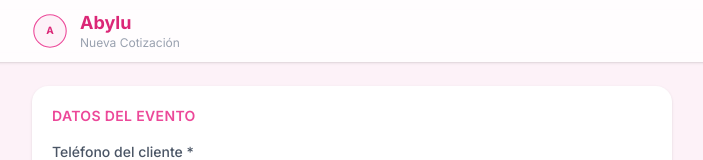
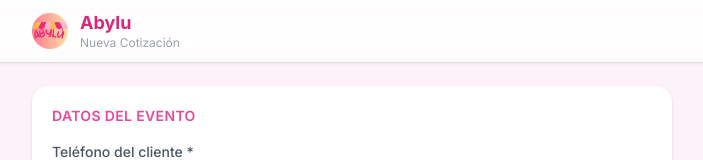
Before and after one commit to inando4/Abylu_Frontend, an Angular app: page /cotizacion in a window 1280 px wide. Shown: the top 160 px of the page, without its empty margins (288-991 px from the left). Built offline with nearby package versions, Linux system fonts and the light colour scheme; no server answers.

Commit message:
Logo de abylu

```diff
--- a/src/app/components/header/header.component.html
+++ b/src/app/components/header/header.component.html
@@ -12,12 +12,8 @@
   <div class="max-w-2xl mx-auto px-4 py-3 flex items-center gap-3">
 
     <!-- Logo pequeño (mismo SVG del splash, reemplazar con img después) -->
-    <div class="w-9 h-9 flex-shrink-0">
-      <svg xmlns="http://www.w3.org/2000/svg" viewBox="0 0 100 100" fill="none">
-        <circle cx="50" cy="50" r="45" stroke="#ec4899" stroke-width="3" fill="#fdf2f8"/>
-        <text x="50" y="58" text-anchor="middle" font-size="28" font-weight="bold" fill="#db2777"
-              font-family="Inter, system-ui, sans-serif">A</text>
-      </svg>
+    <div class="w-9 h-9 flex-shrink-0 rounded-full overflow-hidden bg-white">
+      <img src="ABYLU.png" alt="Logo de Abylu" class="w-full h-full object-contain">
     </div>
 
     <!-- Nombre y descripción -->
--- a/src/app/pages/splash/splash.component.html
+++ b/src/app/pages/splash/splash.component.html
@@ -8,16 +8,12 @@
 <div class="splash-container" [class.fade-out]="fadeOut">
 
   <div class="logo-wrapper" [class.visible]="logoVisible">
-    <!-- Reemplaza este SVG con <img src="assets/logo.png"> cuando tengas el logo real -->
-    <div class="logo-icon">
-      <svg xmlns="http://www.w3.org/2000/svg" viewBox="0 0 100 100" fill="none">
-        <circle cx="50" cy="50" r="45" stroke="#ec4899" stroke-width="3" fill="#fdf2f8"/>
-        <text x="50" y="58" text-anchor="middle" font-size="28" font-weight="bold" fill="#db2777"
-              font-family="Inter, system-ui, sans-serif">A</text>
-      </svg>
+    <div class="w-28 h-28 flex-shrink-0 rounded-full overflow-hidden bg-white shadow-lg shadow-rosa-200/50">
+      <img src="ABYLU.png" alt="Logo de Abylu" class="w-full h-full object-contain">
     </div>
-    <h1 class="logo-text">Abylu</h1>
-    <p class="logo-subtitle">Cotizaciones</p>
+
+    <h1 class="logo-text">Cotizaciones</h1>
+    <p class="logo-subtitle">By N4nd0</p>
   </div>
 
 </div>
```
Also changed, not shown: public/ABYLU.png (added).
